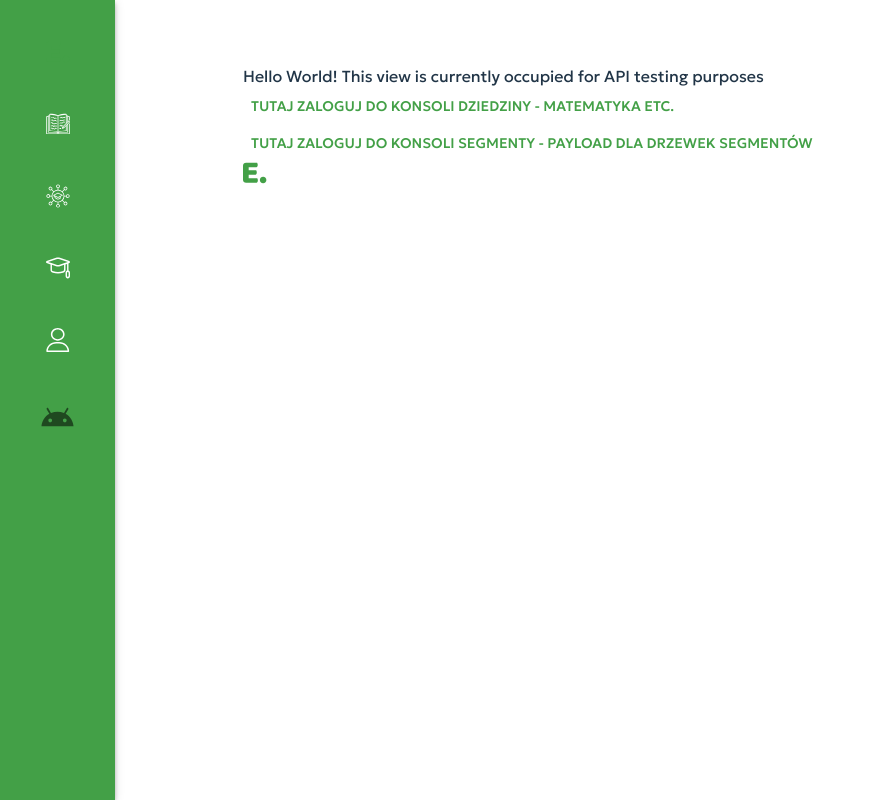
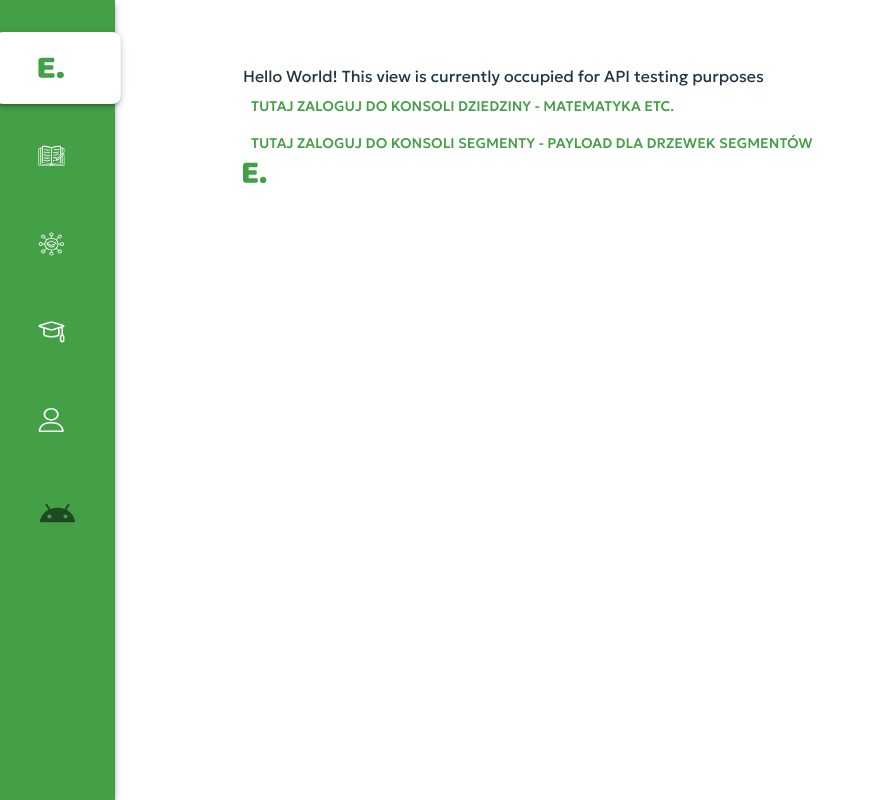
Before and after one commit to EdutieProject/edutie-frontend, a React (Vite) app in the folder edutie-frontend/: page /playground in a window 1280 px wide. Shown: the whole page, without its empty margins (0-876 px from the left). Built offline with nearby package versions, Linux system fonts and the light colour scheme.

Commit message:
Add new active indicator

```diff
--- a/edutie-frontend/src/components/global/NavBar.jsx
+++ b/edutie-frontend/src/components/global/NavBar.jsx
@@ -19,14 +19,25 @@ function NavElement({ item }) {
     navigate(selectedItem.href);
   };
 
+  let isActive = activeNavElement === item.id;
+
   return (
+    <Box sx={{
+      paddingX: theme.spacing(4),
+      paddingY: theme.spacing(2),
+      backgroundColor: isActive ? theme.palette.common.white : "transparent",
+      boxShadow: isActive ? theme.shadows[3] : "none",
+      borderRadius: 2,
+      transform: "scaleX(1.1)"
+      }}>
       <IconButton
         onClick={() => press(item)}
         disableRipple
         disableFocusRipple
       >
-      {item.icon(activeNavElement === item.id ? theme.palette.primary.main : theme.palette.common.white)}
+        {item.icon(isActive ? theme.palette.primary.main : theme.palette.common.white)}
       </IconButton>
+    </Box>
   );
 }
 
@@ -38,9 +49,9 @@ export default function NavBar() {
       display: "flex",
       flexDirection: "column",
       backgroundColor: theme.palette.primary.main,
-      gap: theme.spacing(4),
-      padding: theme.spacing(4),
+      gap: theme.spacing(2),
       boxShadow: theme.shadows[4],
+      paddingY: theme.spacing(4)
     },
     wrapperBox: {
       display: "flex",
```
Lines whose indentation alone changed are shown as unchanged.
